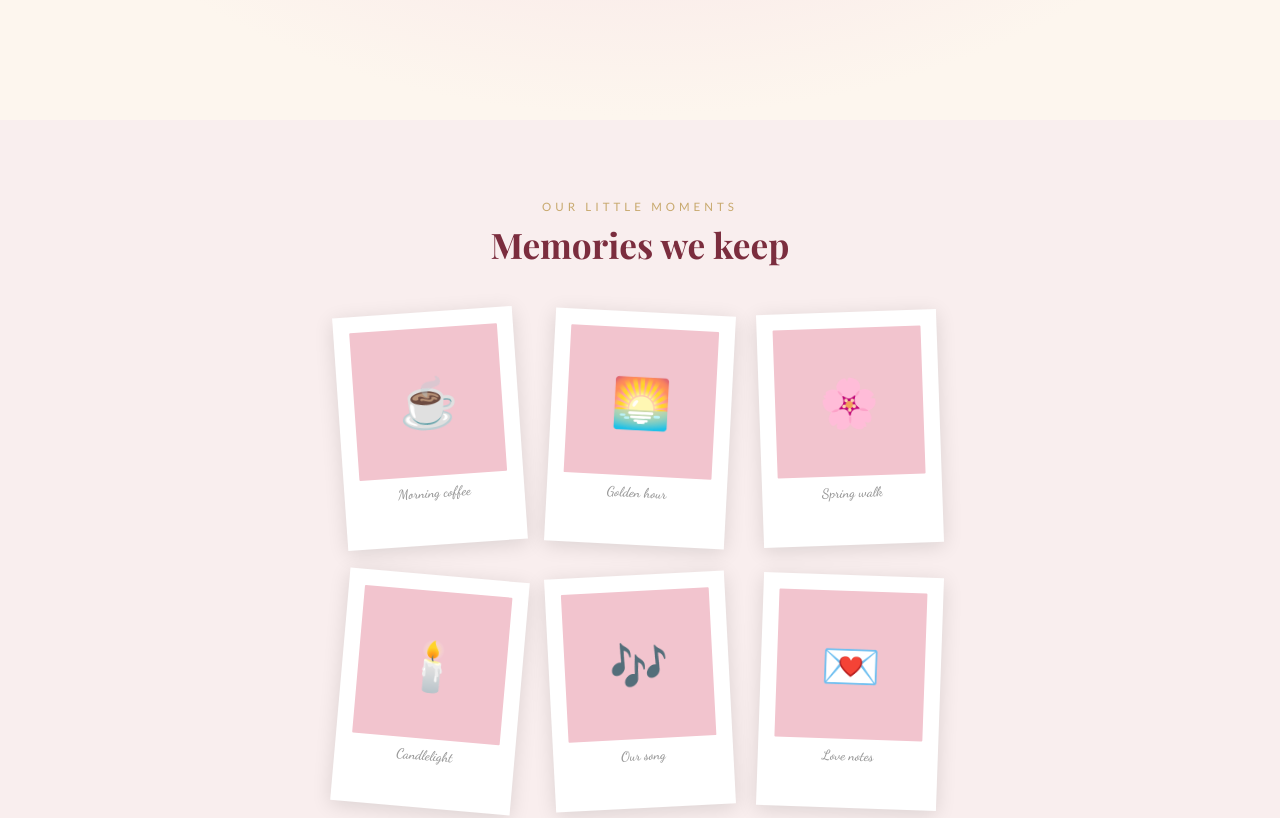
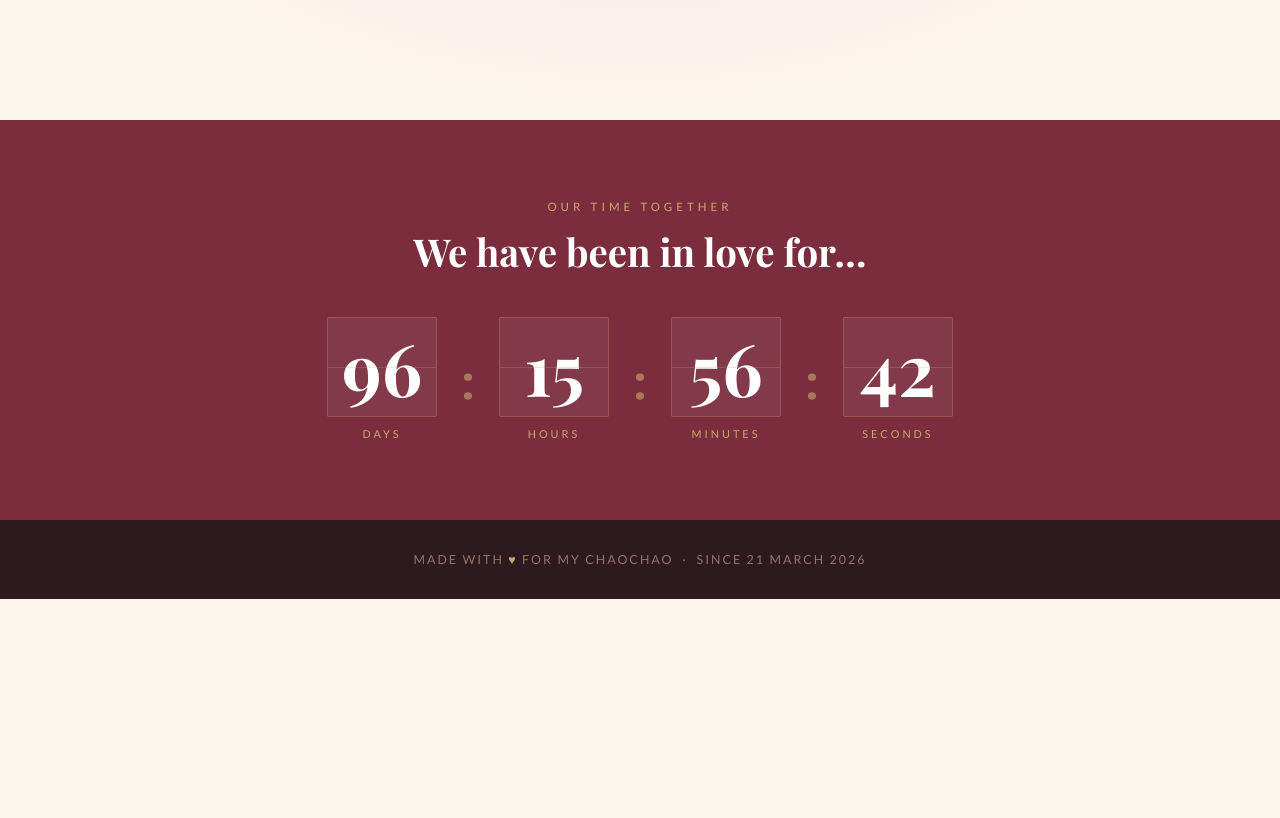
Before and after one commit to CaiVan8397/CaiVan8397.github.io, a plain HTML site: page love.html in a window 1280 px wide. Shown: the part 680-1498 px from the top of the page. After the commit the page ends 1279 px from the top, so only its background shows below. Drawn offline with nearby package versions, Linux system fonts and the light colour scheme; a web font is replaced by a local one.

Commit message:
Update love.html

```diff
--- a/love.html
+++ b/love.html
@@ -221,22 +221,21 @@
   </div>
 </section>
 
-
-<!-- GALLERY -->
-<section id="gallery">
-  <div class="section-header">
-    <span class="sec-label">Our little moments</span>
-    <h2>Memories we keep</h2>
-  </div>
-  <div class="polaroids">
-    <div class="polaroid" style="--r:-4deg"><div class="polaroid-img">☕</div><div class="polaroid-cap">Morning coffee</div></div>
-    <div class="polaroid" style="--r:3deg"> <div class="polaroid-img">🌅</div><div class="polaroid-cap">Golden hour</div></div>
-    <div class="polaroid" style="--r:-2deg"><div class="polaroid-img">🌸</div><div class="polaroid-cap">Spring walk</div></div>
-    <div class="polaroid" style="--r:5deg"> <div class="polaroid-img">🕯️</div><div class="polaroid-cap">Candlelight</div></div>
-    <div class="polaroid" style="--r:-3deg"><div class="polaroid-img">🎶</div><div class="polaroid-cap">Our song</div></div>
-    <div class="polaroid" style="--r:2deg"> <div class="polaroid-img">💌</div><div class="polaroid-cap">Love notes</div></div>
+  <!-- COUNTDOWN -->
+<section id="countdown">
+  <span class="section-label">Our time together</span>
+  <h2>We have been in love for…</h2>
+  <div class="tickers">
+    <div class="ticker"><div class="ticker-num" id="tDays">0</div><div class="ticker-lbl">Days</div></div>
+    <div class="ticker-sep">:</div>
+    <div class="ticker"><div class="ticker-num" id="tHours">00</div><div class="ticker-lbl">Hours</div></div>
+    <div class="ticker-sep">:</div>
+    <div class="ticker"><div class="ticker-num" id="tMins">00</div><div class="ticker-lbl">Minutes</div></div>
+    <div class="ticker-sep">:</div>
+    <div class="ticker"><div class="ticker-num" id="tSecs">00</div><div class="ticker-lbl">Seconds</div></div>
   </div>
 </section>
+
 
 <footer>Made with <span>♥</span> for my ChaoChao &nbsp;·&nbsp; Since 21 March 2026</footer>
 
```
